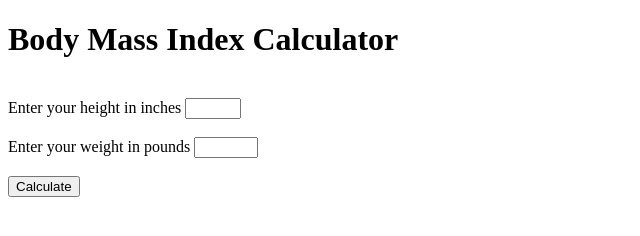
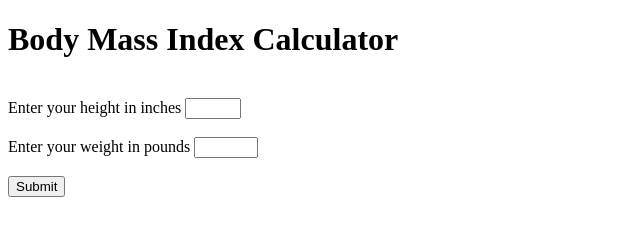
Before and after one commit to TylerJohnson177/BMICalculator, a plain HTML site: page index.html in a window 1280 px wide. Shown: the full height of the page, 0-640 px from the left. Drawn offline with Linux system fonts and the light colour scheme.

Commit message:
Changed the input type to submit on the form

```diff
--- a/code.js
+++ b/code.js
@@ -1,6 +1,6 @@
 $(document).ready(function ()
 {
-    $("button").on("click",calculation);
+    $("form").on("submit",calculation);
 });
 
 function calculation()
--- a/index.html
+++ b/index.html
@@ -25,7 +25,8 @@
     <br>
     <br>
 
-    <button id="submit">Calculate</button>
+    <input type="submit" id="submit">
+        <label for="submit"></label>
 
 </form>
 
```
